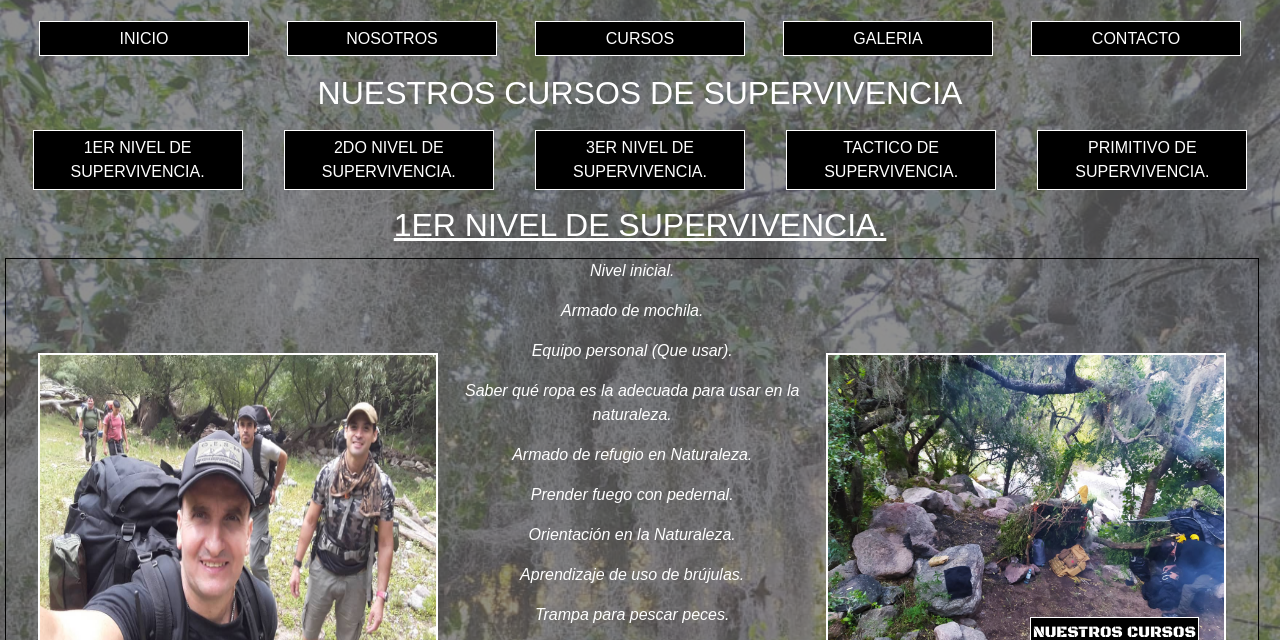
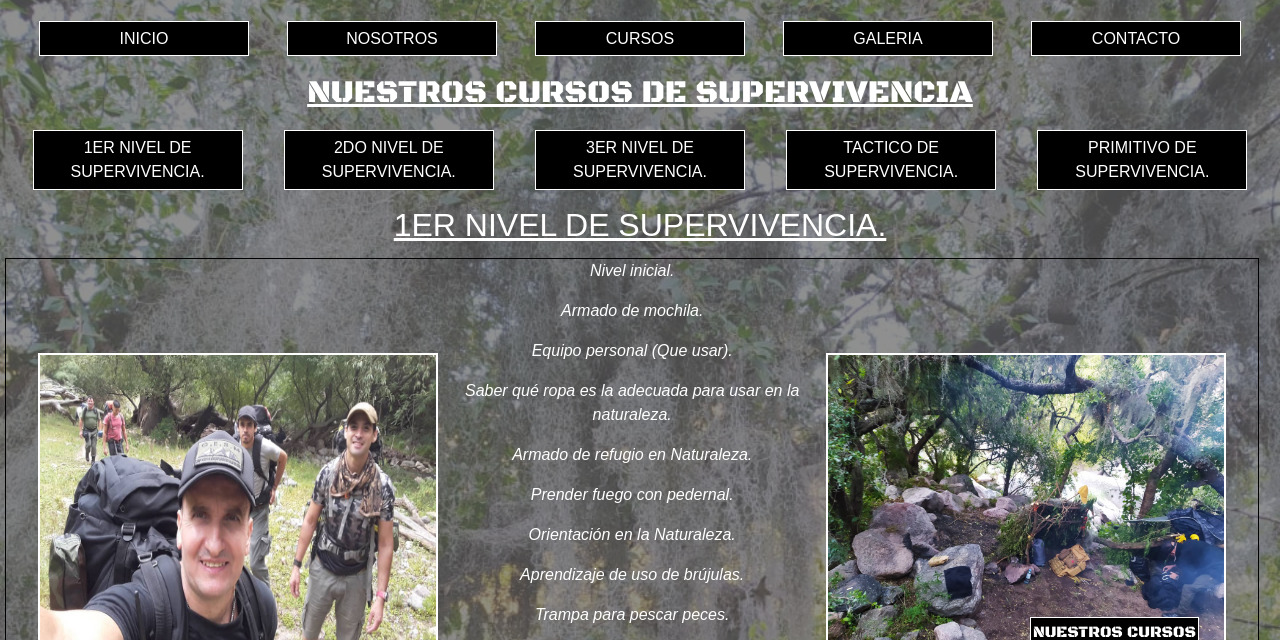
Before and after one commit to hernanadur/preentrega3Nadur, a website: page pages/cursos.html in a window 1280 px wide. Shown: the part 153-793 px from the top of the page. Drawn offline with nearby package versions, Linux system fonts and the light colour scheme; files that its build step writes are made by us from their sources; a web font is replaced by a local one.

Commit message:
arreglo h1

```diff
--- a/pages/cursos.html
+++ b/pages/cursos.html
@@ -43,9 +43,9 @@
     <main class="container-fluid">
 
         <aside class="row">
-            <h1 id="arriba" class="titulosGrande animate__animated animate__backInDown">NUESTROS CURSOS DE SUPERVIVENCIA</h1>
+            <h1  class="titulosGrande animate__animated animate__backInDown">NUESTROS CURSOS DE SUPERVIVENCIA</h1>
                 <ul class="d-flex flex-column flex-sm-column flex-md-row justify-content-around align-items-center">
-                    <li><a href="./cursos.html#1ernivel">1ER NIVEL DE SUPERVIVENCIA.</a></li>
+                    <li id="arriba"><a href="./cursos.html#1ernivel">1ER NIVEL DE SUPERVIVENCIA.</a></li>
                     <li><a href="./cursos.html#2donivel">2DO NIVEL DE SUPERVIVENCIA.</a></li>
                     <li><a href="./cursos.html#3ernivel">3ER NIVEL DE SUPERVIVENCIA.</a></li>
                     <li><a href="./cursos.html#tactico">TACTICO DE SUPERVIVENCIA.</a></li>
--- a/scss/_main.scss
+++ b/scss/_main.scss
@@ -32,6 +32,10 @@ main{
         }
     }
     aside{
+        h1{
+            text-decoration: underline;
+            font-family: $fuente-especial;
+        }
         @include barra-cursos;
     }
 }
```
